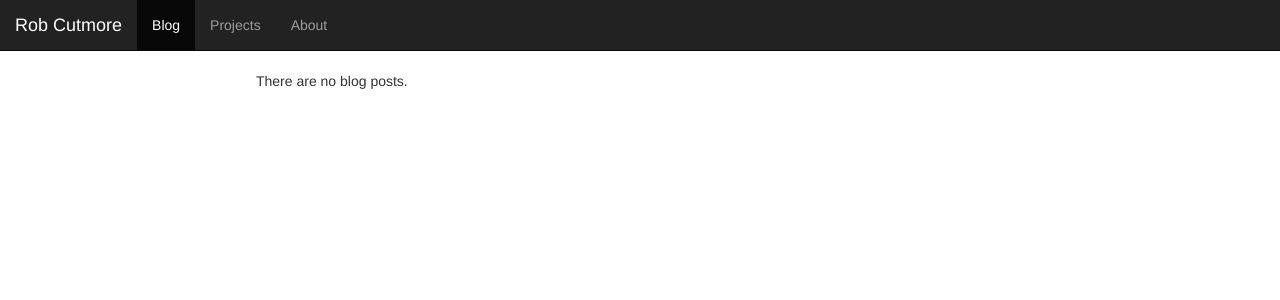
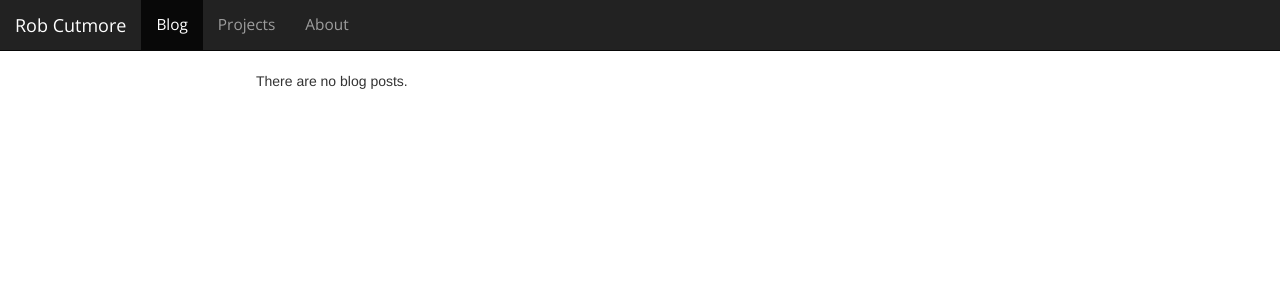
Before and after one commit to rcutmore/robcutmore.com, a Django app: page / in a window 1280 px wide. Shown: the top 300 px of the page. Run offline with Django 3.2, Linux system fonts and the light colour scheme; data that the repository does not hold is empty; parts of the project's set-up code (start-up, migrations or seed data) failed here and were passed over; some libraries are stand-ins or nearby versions.

Commit message:
Update font in navbar.

```diff
--- a/robcutmore-com/static/css/main.css
+++ b/robcutmore-com/static/css/main.css
@@ -9,6 +9,11 @@ p {
     line-height: 1.5em;
     margin-top: 1.6em;
     margin-bottom: 1.6em;
+}
+
+nav {
+    font-family: 'Open Sans', serif;
+    font-size: 1.1em;
 }
 
 .about-container {
```
